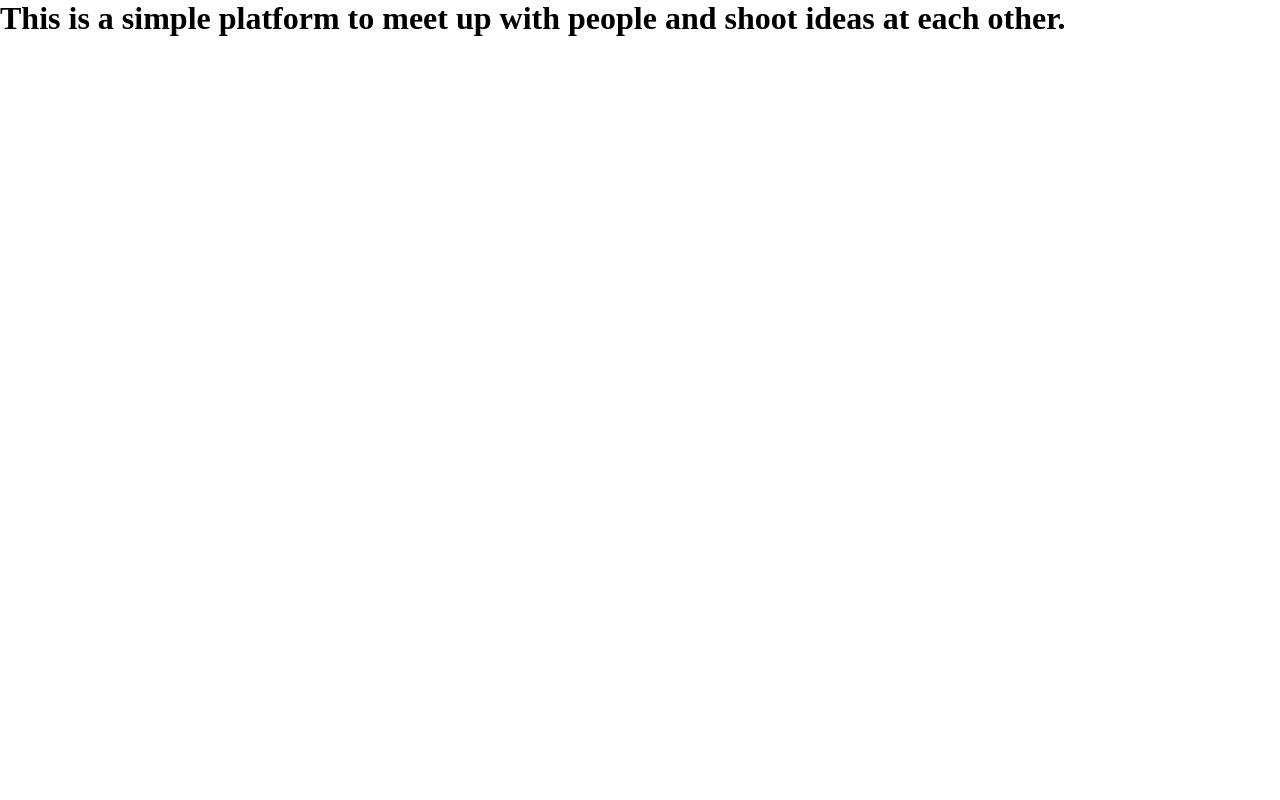
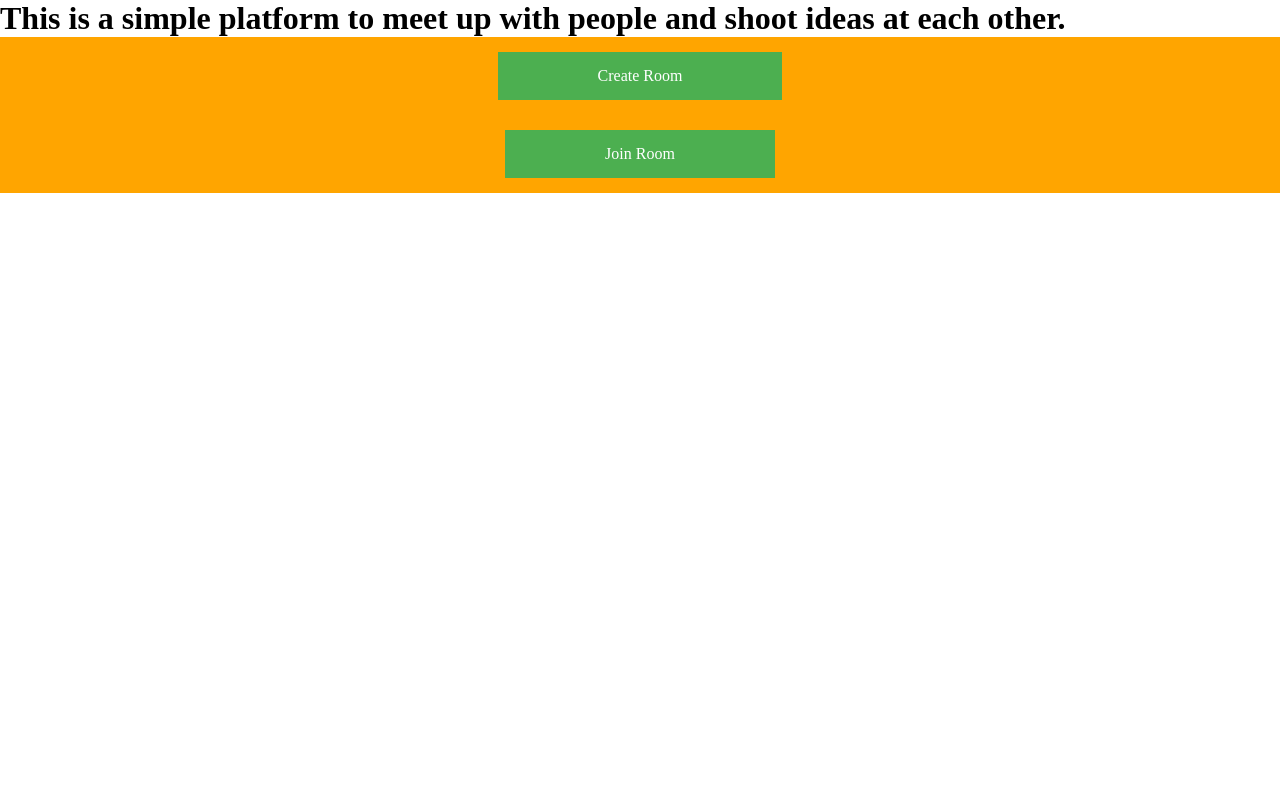
Before and after one commit to ineedanidea/ineedanidea, a plain HTML site: page index.html in a window 1280 px wide. Shown: the top 800 px of the page. Drawn offline with Linux system fonts and the light colour scheme.

Commit message:
Update index.html

```diff
--- a/index.html
+++ b/index.html
@@ -6,10 +6,11 @@
     <link rel="stylesheet" href="styles.css">
   </head>
 
-  <body style="height: 100%">
-    <div style="height: 100%">
-      <h1 style="height: 100%">This is a simple platform to meet up with people and shoot ideas at each other.</h1>
+  <body>
+    <div>
+      <h1>This is a simple platform to meet up with people and shoot ideas at each other.</h1>
     </div>
+    <div id="space"></div>
   </body>
 
   <footer class="footer">
```
